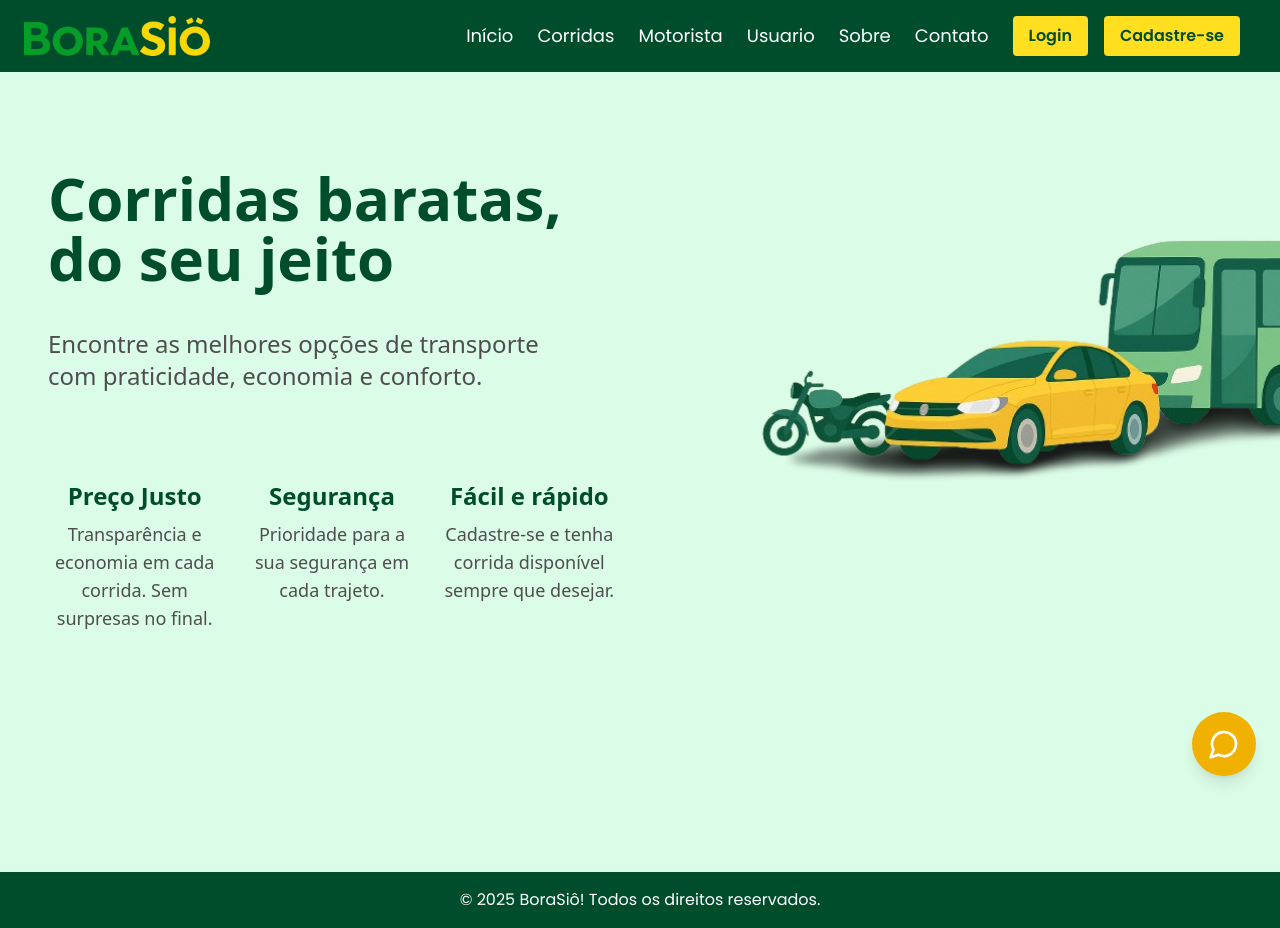
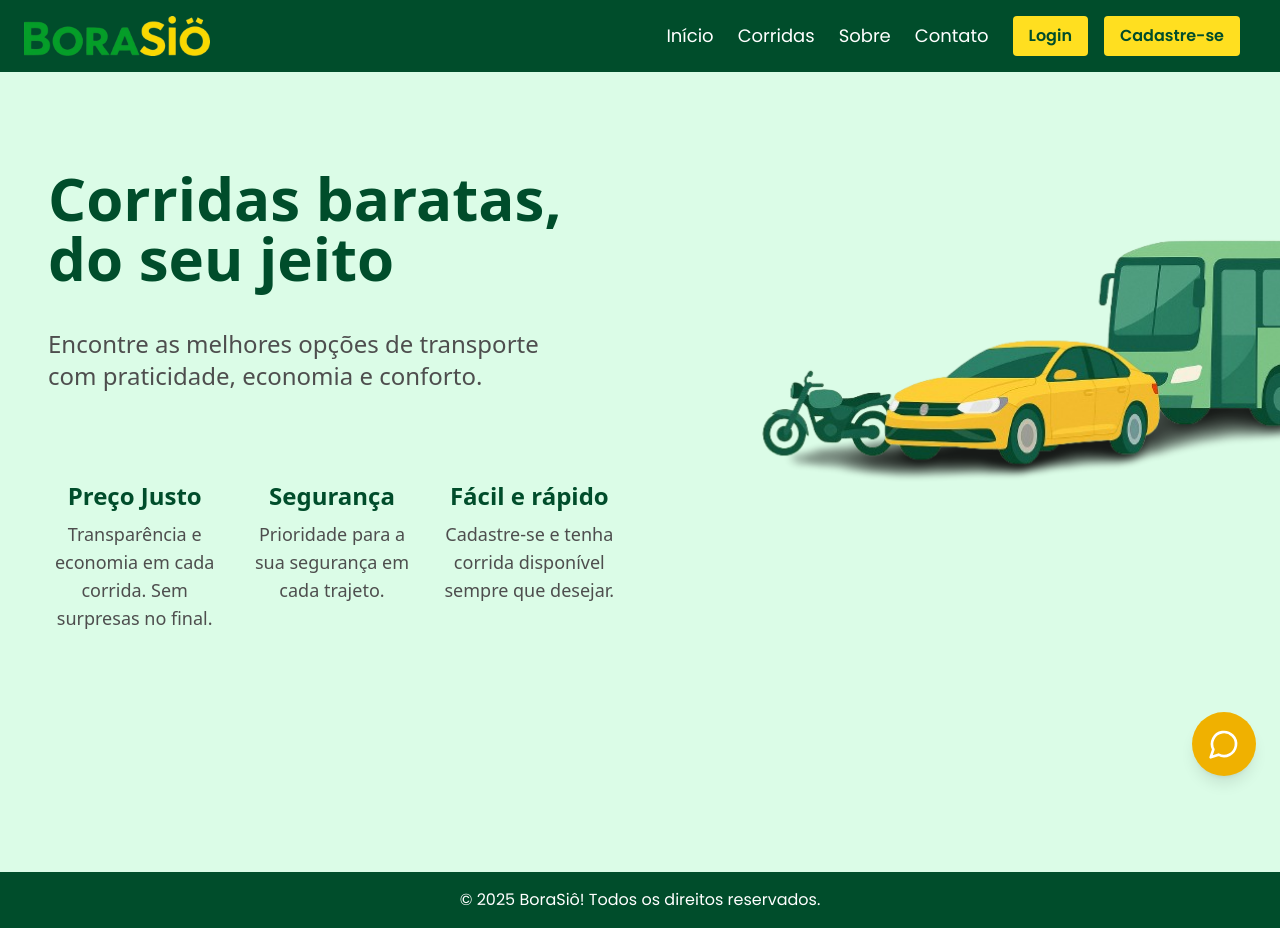
Before and after one commit to prof-freedson/pi-borasio, a Next.js app: page / in a window 1280 px wide. Built offline with nearby package versions, Linux system fonts and the light colour scheme.

Commit message:
remoção da rotas de usuario e motorista do header

```diff
--- a/src/app/components/Header.tsx
+++ b/src/app/components/Header.tsx
@@ -17,8 +17,6 @@ const Header: React.FC = () => {
       <nav className="hidden md:flex space-x-6 font-roboto text-base md:text-lg flex-grow justify-end mr-6">
         <Link href="/"><span className="hover:underline cursor-pointer">Início</span></Link>
         <Link href="/corridas"><span className="hover:underline cursor-pointer">Corridas</span></Link>
-        <Link href="/motorista"><span className="hover:underline cursor-pointer">Motorista</span></Link>
-        <Link href="/usuario"><span className="hover:underline cursor-pointer">Usuario</span></Link>
         <Link href="/sobre"><span className="hover:underline cursor-pointer">Sobre</span></Link>
         <Link href="/contato"><span className="hover:underline cursor-pointer">Contato</span></Link>
       </nav>
```
